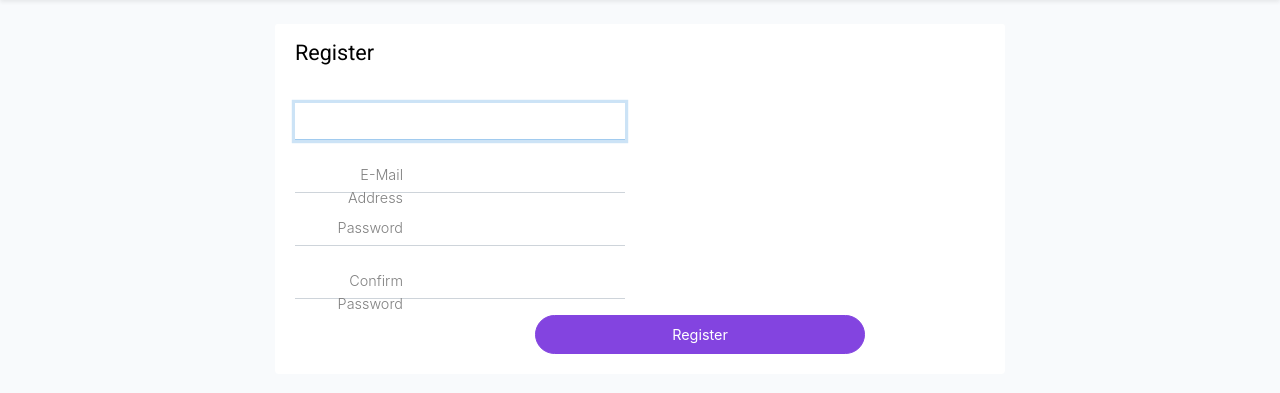
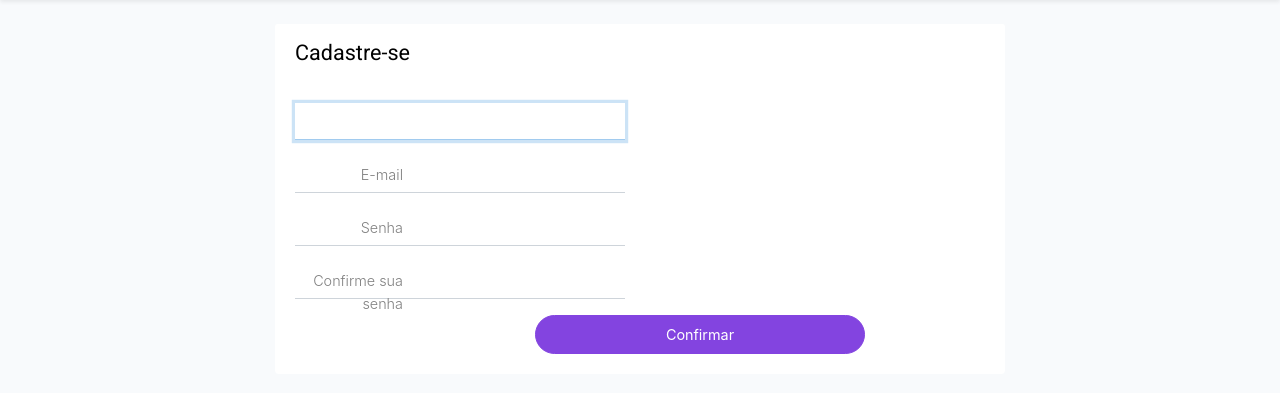
Before and after one commit to brunaNobre/above, a Laravel app: page /register in a window 1280 px wide. Shown: the part 55-448 px from the top of the page. Run offline with Laravel 8, Linux system fonts and the light colour scheme; style sheets or scripts are compiled from the project's sources.

Commit message:
Content traslation

```diff
--- a/resources/views/auth/register.blade.php
+++ b/resources/views/auth/register.blade.php
@@ -5,7 +5,7 @@
     <div class="row justify-content-center">
         <div class="col-md-8">
             <div class="card register-card">
-                <div class="card-header">{{ __('Register') }}</div>
+                <div class="card-header">Cadastre-se</div>
 
                 <div class="card-body">
                     <form class="register-form" method="POST" action="{{ route('register') }}">
@@ -15,7 +15,7 @@
 
                             <div class="col-md-6">
                                 <input id="name" type="text" class="form-control @error('name') is-invalid @enderror" name="name" value="{{ old('name') }}" required autocomplete="name" autofocus>
-                                <label id="name-label" for="name" class="col-md-4 col-form-label text-md-right">{{ __('Name') }}</label>
+                                <label id="name-label" for="name" class="col-md-4 col-form-label text-md-right">Qual é o seu nome?</label>
 
                                 @error('name')
                                     <span class="invalid-feedback" role="alert">
@@ -29,7 +29,7 @@
 
                             <div class="col-md-6">
                                 <input id="email" type="email" class="form-control @error('email') is-invalid @enderror" name="email" value="{{ old('email') }}" required autocomplete="email">
-                                <label id="email-label" for="email" class="col-md-4 col-form-label text-md-right">{{ __('E-Mail Address') }}</label>
+                                <label id="email-label" for="email" class="col-md-4 col-form-label text-md-right">E-mail</label>
 
                                 @error('email')
                                     <span class="invalid-feedback" role="alert">
@@ -43,7 +43,7 @@
 
                             <div class="col-md-6">
                                 <input id="password" type="password" class="form-control @error('password') is-invalid @enderror" name="password" required autocomplete="new-password">
-                                <label id="password-label" for="password" class="col-md-4 col-form-label text-md-right">{{ __('Password') }}</label>
+                                <label id="password-label" for="password" class="col-md-4 col-form-label text-md-right">Senha</label>
 
                                 @error('password')
                                     <span class="invalid-feedback" role="alert">
@@ -57,7 +57,7 @@
 
                             <div class="col-md-6">
                                 <input id="password-confirm" type="password" class="form-control" name="password_confirmation" required autocomplete="new-password">
-                                <label id="password-confirm-label" for="password-confirm" class="col-md-4 col-form-label text-md-right">{{ __('Confirm Password') }}</label>
+                                <label id="password-confirm-label" for="password-confirm" class="col-md-4 col-form-label text-md-right">Confirme sua senha</label>
 
                             </div>
                         </div>
@@ -65,7 +65,7 @@
                         <div class="form-group row mb-0">
                             <div class="col-md-6 offset-md-4">
                                 <button type="submit" class="above-btn btn btn-primary">
-                                    {{ __('Register') }}
+                                    Confirmar
                                 </button>
                             </div>
                         </div>
```
